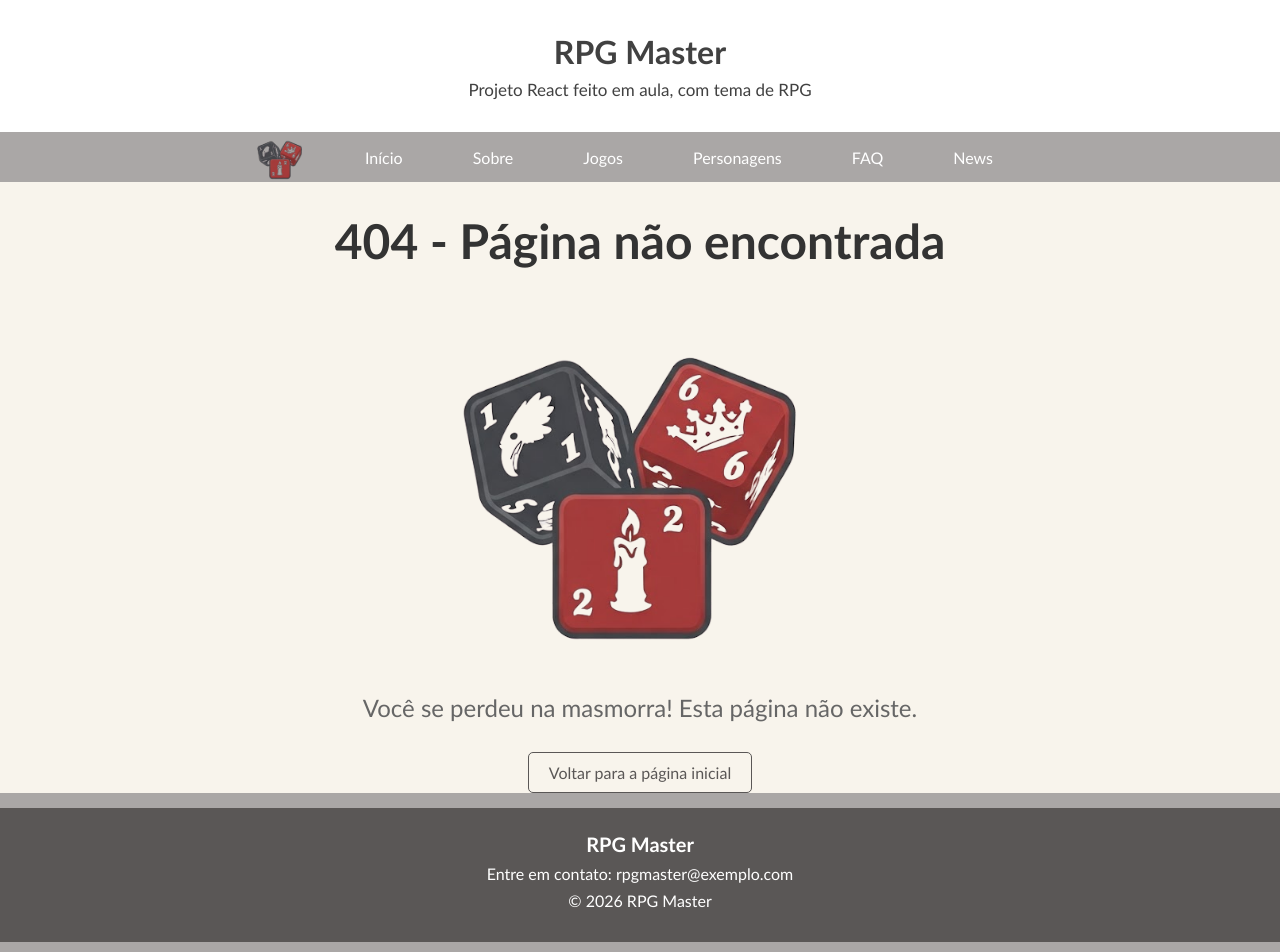
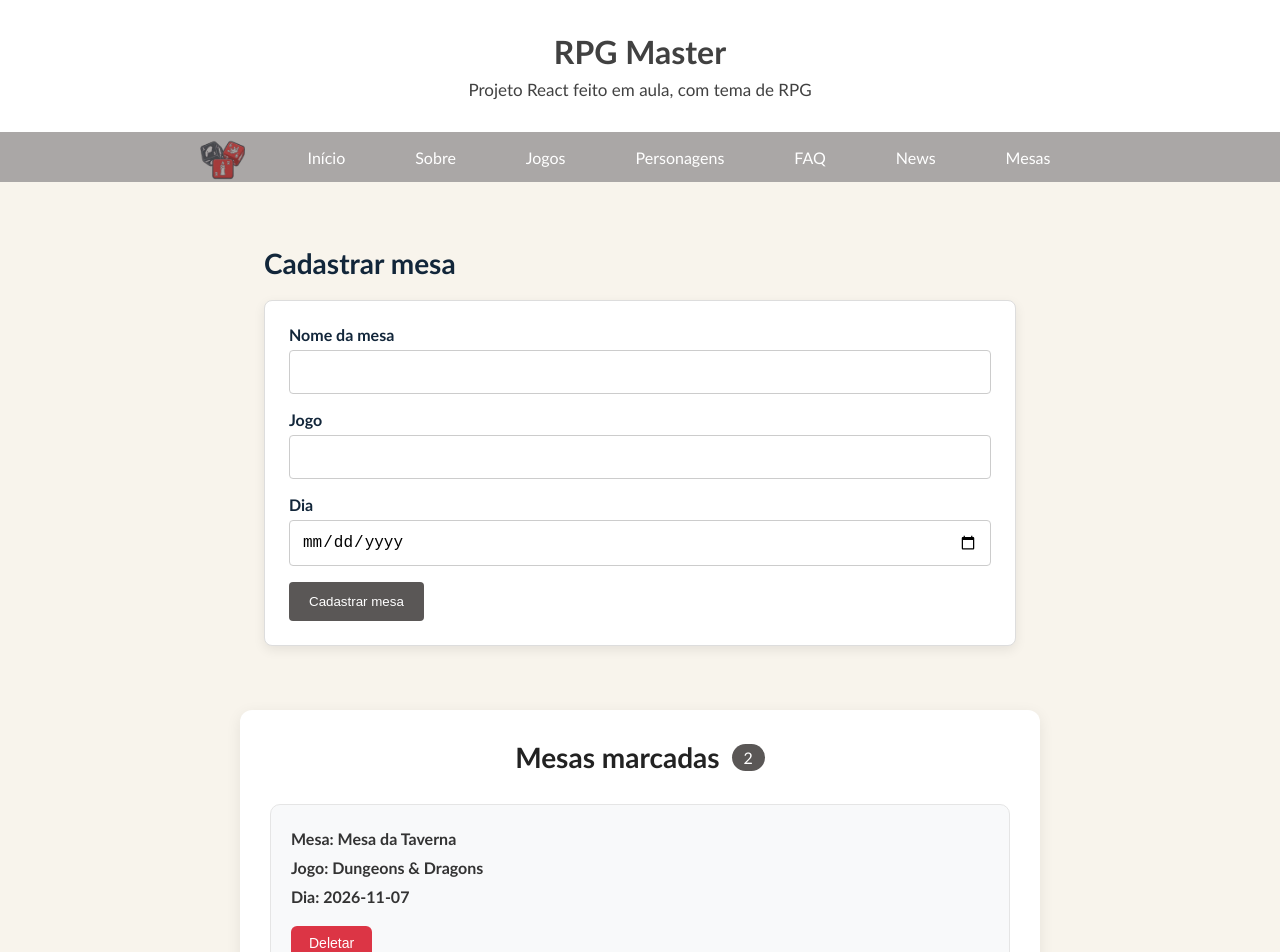
Before and after one commit to gabrieldama/RPG-Master, a React (Vite) app: page /mesas in a window 1280 px wide. Shown: the top 952 px of the page. Built offline with nearby package versions, Linux system fonts and the light colour scheme; data requests are answered from the project's data file.

Commit message:
feat: adicionando pagina de mesas

```diff
--- a/db.json
+++ b/db.json
@@ -69,5 +69,19 @@
       "id": "oivGnRns00Q"
     }
   ],
+  "mesas": [
+    {
+      "id": "1",
+      "nome": "Mesa da Taverna",
+      "jogo": "Dungeons & Dragons",
+      "dia": "2026-11-07"
+    },
+    {
+      "id": "2",
+      "nome": "Noite em Arton",
+      "jogo": "Tormenta20",
+      "dia": "2026-11-14"
+    }
+  ],
   "$schema": "./node_modules/json-server/schema.json"
 }
--- a/src/Components/Nav/index.jsx
+++ b/src/Components/Nav/index.jsx
@@ -25,6 +25,9 @@ function index() {
             <li>
                 <Link to="/cadastroNews">News</Link>
             </li>
+            <li>
+                <Link to="/mesas">Mesas</Link>
+            </li>
         </ul>
     </nav>
   )
--- /dev/null
+++ b/src/Pages/Mesas/Mesas.css
@@ -0,0 +1,84 @@
+.mesas-container {
+  max-width: 800px;
+  margin: 40px auto;
+  padding: 24px;
+  color: #12263a;
+}
+
+.mesas-title {
+  margin-bottom: 20px;
+  font-size: 28px;
+}
+
+.mesas-form {
+  padding: 24px;
+  background: #fff;
+  border: 1px solid #ddd;
+  border-radius: 8px;
+  box-shadow: 0 4px 12px rgba(0, 0, 0, 0.08);
+}
+
+.mesas-field {
+  display: flex;
+  flex-direction: column;
+  gap: 6px;
+  margin-bottom: 16px;
+}
+
+.mesas-field label {
+  font-weight: 600;
+}
+
+.mesas-field input {
+  width: 100%;
+  padding: 12px;
+  border: 1px solid #ccc;
+  border-radius: 4px;
+  font-size: 1rem;
+}
+
+.mesas-submit {
+  padding: 12px 20px;
+  background: #5a5756;
+  border: none;
+  border-radius: 4px;
+  color: #fff;
+  cursor: pointer;
+}
+
+.mesas-lista {
+  width: 90%;
+  max-width: 800px;
+  margin: 40px auto;
+  padding: 30px;
+  background-color: #ffffff;
+  border-radius: 12px;
+  box-shadow: 0 4px 15px rgba(0, 0, 0, 0.08);
+}
+
+.mesas-lista-titulo {
+  display: flex;
+  justify-content: center;
+  align-items: center;
+  gap: 12px;
+  margin-bottom: 30px;
+}
+
+.mesas-lista-titulo h1 {
+  color: #222;
+  font-size: 28px;
+}
+
+.mesas-contador {
+  padding: 4px 12px;
+  background: #5a5756;
+  border-radius: 999px;
+  color: #fff;
+  font-size: 16px;
+}
+
+.mesas-vazia {
+  text-align: center;
+  padding: 12px 0;
+  color: #666;
+}
--- /dev/null
+++ b/src/Pages/Mesas/index.jsx
@@ -0,0 +1,108 @@
+import { useEffect, useState } from 'react'
+import { toast, ToastContainer } from 'react-toastify'
+import 'react-toastify/dist/ReactToastify.css'
+import Card from '../../Components/Card'
+import './Mesas.css'
+
+const endpoint = 'http://localhost:3000/mesas'
+
+function Mesas() {
+    const [nome, setNome] = useState('')
+    const [jogo, setJogo] = useState('')
+    const [dia, setDia] = useState('')
+    const [mesas, setMesas] = useState([])
+
+    useEffect(() => {
+        fetch(endpoint)
+            .then((response) => response.json())
+            .then((data) => setMesas(data))
+            .catch((error) => console.log(error))
+    }, [])
+
+    const handleSubmit = (event) => {
+        event.preventDefault()
+
+        if (!nome.trim() || !jogo.trim() || !dia) {
+            toast.error('Todos os campos são obrigatórios.')
+            return
+        }
+
+        fetch(endpoint, {
+                method: 'POST',
+                headers: { 'Content-Type': 'application/json' },
+                body: JSON.stringify({ nome, jogo, dia }),
+            })
+            .then((response) => {
+                if (!response.ok) throw new Error('Falha no cadastro')
+                return response.json()
+            })
+            .then((mesa) => {
+                setMesas(mesas.concat(mesa))
+                setNome('')
+                setJogo('')
+                setDia('')
+                toast.success('Mesa cadastrada com sucesso.')
+            })
+            .catch(() => toast.error('Não foi possível cadastrar a mesa. Verifique se o JSON Server está ativo.'))
+    }
+
+    const deleteMesa = (id) => {
+        fetch(`${endpoint}/${id}`, {
+            method: 'DELETE'
+        })
+        .then(() => {
+            setMesas(mesas.filter((mesa) => mesa.id !== id))
+            toast.success('Mesa removida.')
+        })
+        .catch((error) => console.error(error))
+    }
+
+    return (
+        <main>
+            <section className="mesas-container">
+                <h1 className="mesas-title">Cadastrar mesa</h1>
+                <form className="mesas-form" onSubmit={handleSubmit}>
+                    <div className="mesas-field">
+                        <label htmlFor="mesa-nome">Nome da mesa</label>
+                        <input id="mesa-nome" type="text" value={nome} onChange={(event) => setNome(event.target.value)} required />
+                    </div>
+                    <div className="mesas-field">
+                        <label htmlFor="mesa-jogo">Jogo</label>
+                        <input id="mesa-jogo" type="text" value={jogo} onChange={(event) => setJogo(event.target.value)} required />
+                    </div>
+                    <div className="mesas-field">
+                        <label htmlFor="mesa-dia">Dia</label>
+                        <input id="mesa-dia" type="date" value={dia} onChange={(event) => setDia(event.target.value)} required />
+                    </div>
+                    <button className="mesas-submit" type="submit">Cadastrar mesa</button>
+                </form>
+            </section>
+
+            <section className="mesas-lista">
+                <div className="mesas-lista-titulo">
+                    <h1>Mesas marcadas</h1>
+                    <span className="mesas-contador">{mesas.length}</span>
+                </div>
+
+                {mesas.length === 0 && (
+                    <p className="mesas-vazia">Ainda não há mesas marcadas.</p>
+                )}
+
+                {mesas.map((mesa) => (
+                    <Card
+                        key={mesa.id}
+                        campos={[
+                            { nome: 'Mesa', valor: mesa.nome },
+                            { nome: 'Jogo', valor: mesa.jogo },
+                            { nome: 'Dia', valor: mesa.dia },
+                        ]}
+                        onDelete={() => deleteMesa(mesa.id)}
+                    />
+                ))}
+            </section>
+            <ToastContainer />
+        </main>
+    )
+}
+
+export default Mesas
--- a/src/Router.jsx
+++ b/src/Router.jsx
@@ -6,6 +6,7 @@ import Jogos from './Pages/Jogos'
 import Personagens from './Pages/Personagens'
 import FAQ from './Pages/FAQ'
 import CadastroNews from './Pages/CadastroNews'
+import Mesas from './Pages/Mesas'
 import NotFound from './Pages/NotFound'
 
 function Router(){
@@ -19,6 +20,7 @@ function Router(){
                 <Route path="/personagens" element={<Personagens />} />
                 <Route path="/faq" element={<FAQ />} />
                 <Route path="/cadastroNews" element={<CadastroNews />} />
+                <Route path="/mesas" element={<Mesas />} />
                 <Route path="*" element={<NotFound />} />
             </Routes>
         </BrowserRouter>
```
